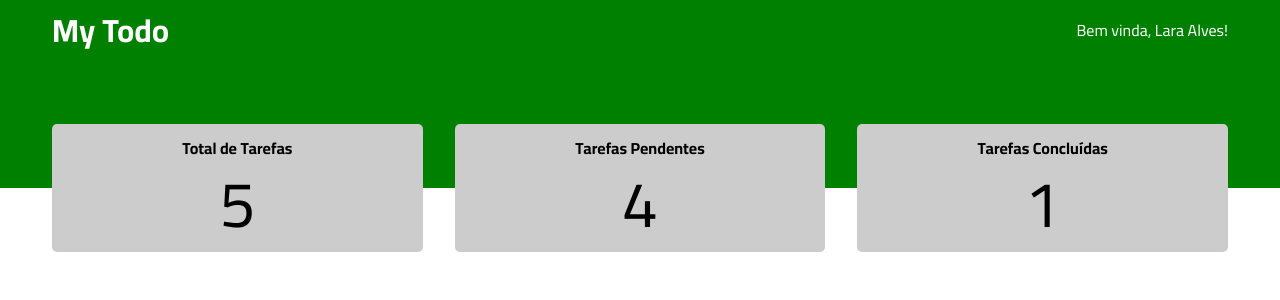
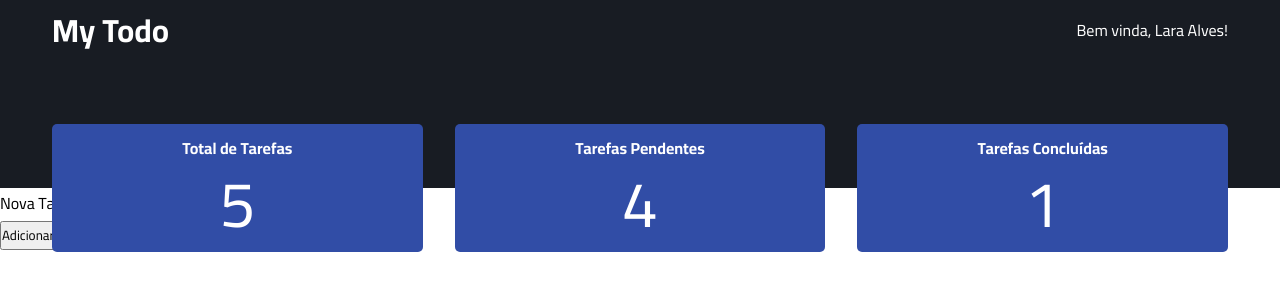
Before and after one commit to laraalvesfreitas/Elas-Tech, a React (Create React App) app in the folder React/todo-list/: page / in a window 1280 px wide. Shown: the top 300 px of the page. Built offline with nearby package versions, Linux system fonts and the light colour scheme; a web font is replaced by a local one.

Commit message:
Criando componente Tasks

```diff
--- a/React/todo-list/src/App.tsx
+++ b/React/todo-list/src/App.tsx
@@ -1,12 +1,14 @@
 import React from 'react';
 import { Header } from './components/Header/Header';
 import "./styles/global.css"
+import { Tasks } from './components/Tasks/Tasks';
 
 function App() {
   return (
 
     <>
     <Header/>
+    <Tasks/>
 
     </>
 
--- a/React/todo-list/src/components/Header/styles.module.scss
+++ b/React/todo-list/src/components/Header/styles.module.scss
@@ -1,5 +1,5 @@
 .header{
-    background-color: green;
+    background-color: #181c23;
     color: white;
 
 }
--- a/React/todo-list/src/components/StatsCard/styles.module.scss
+++ b/React/todo-list/src/components/StatsCard/styles.module.scss
@@ -1,6 +1,6 @@
 .stats_card{
-    background-color: #ccc;
-    color: black;
+    background-color: #314da6;
+    color: white;
     width: 100%;
     padding: 1rem;
     text-align: center;
--- /dev/null
+++ b/React/todo-list/src/components/Tasks/Tasks.tsx
@@ -0,0 +1,20 @@
+import React from "react"
+import styles from './style.module.scss'
+
+export const  Tasks:  React.FC = () => {
+    return(
+        <section className={styles.container}>
+
+        <form>
+            <div>
+                <label htmlFor="task-title">Nova Tarefa</label>
+                <input type="text"  id="task-title" placeholder="Título da Tarefa"/>
+            </div>
+
+            <button>Adicionar Tarefa</button>
+
+        </form>
+
+        </section>
+    )
+}
--- /dev/null
+++ b/React/todo-list/src/components/Tasks/style.module.scss
@@ -0,0 +1,3 @@
+.container{
+
+}
```
